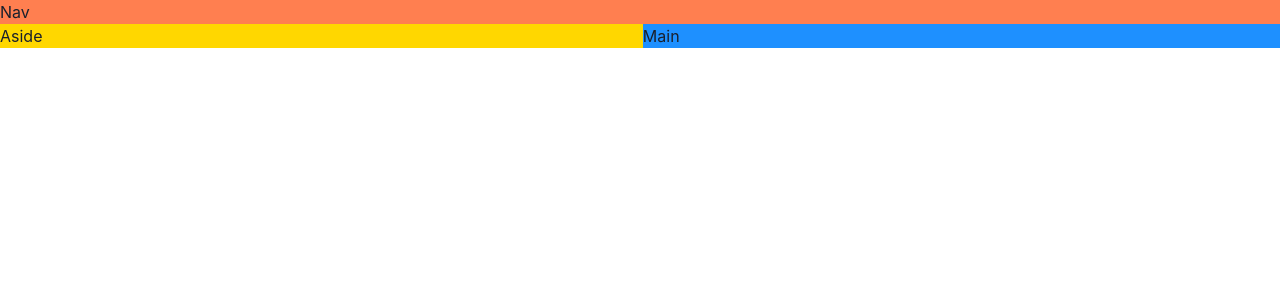
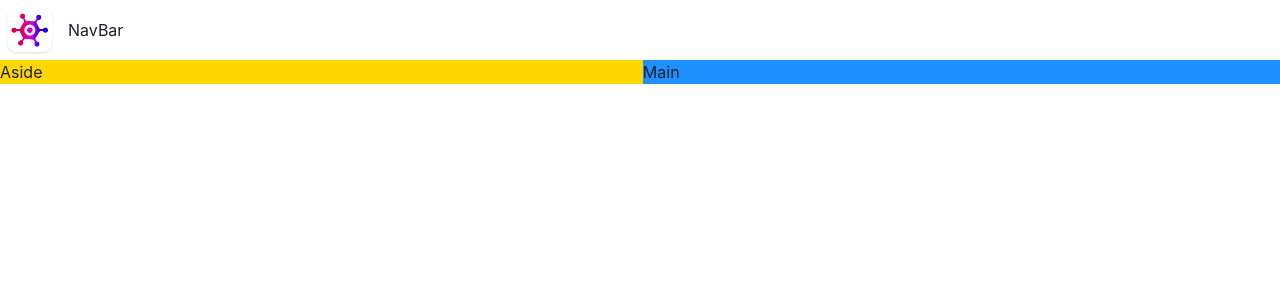
Before and after one commit to Rend1027/game-hub, a React (Vite) app: page / in a window 1280 px wide. Shown: the top 300 px of the page. Built offline with nearby package versions, Linux system fonts and the light colour scheme.

Commit message:
Builded a NavBar

```diff
--- a/src/App.tsx
+++ b/src/App.tsx
@@ -1,4 +1,5 @@
 import { Grid, GridItem, Show } from "@chakra-ui/react";
+import NavBar from "./components/NavBar";
 
 function App() {
   return (
@@ -8,8 +9,8 @@ function App() {
         lg: `"nav nav" "aside main"`, // wider than 1024px
       }}
     >
-      <GridItem area="nav" bg="coral">
-        Nav
+      <GridItem area="nav">
+        <NavBar />
       </GridItem>
       <Show above="lg">
         <GridItem area="aside" bg="gold">
--- /dev/null
+++ b/src/components/NavBar.tsx
@@ -0,0 +1,13 @@
+import { HStack, Image, Text } from '@chakra-ui/react'
+import logo from '../assets/logo.webp'
+
+function NavBar() {
+  return (
+    <HStack>
+        <Image src={logo} boxSize='60px' />
+        <Text>NavBar</Text>
+    </HStack>
+  )
+}
+
+export default NavBar
```
Also changed, not shown: src/assets/logo.webp (added).
